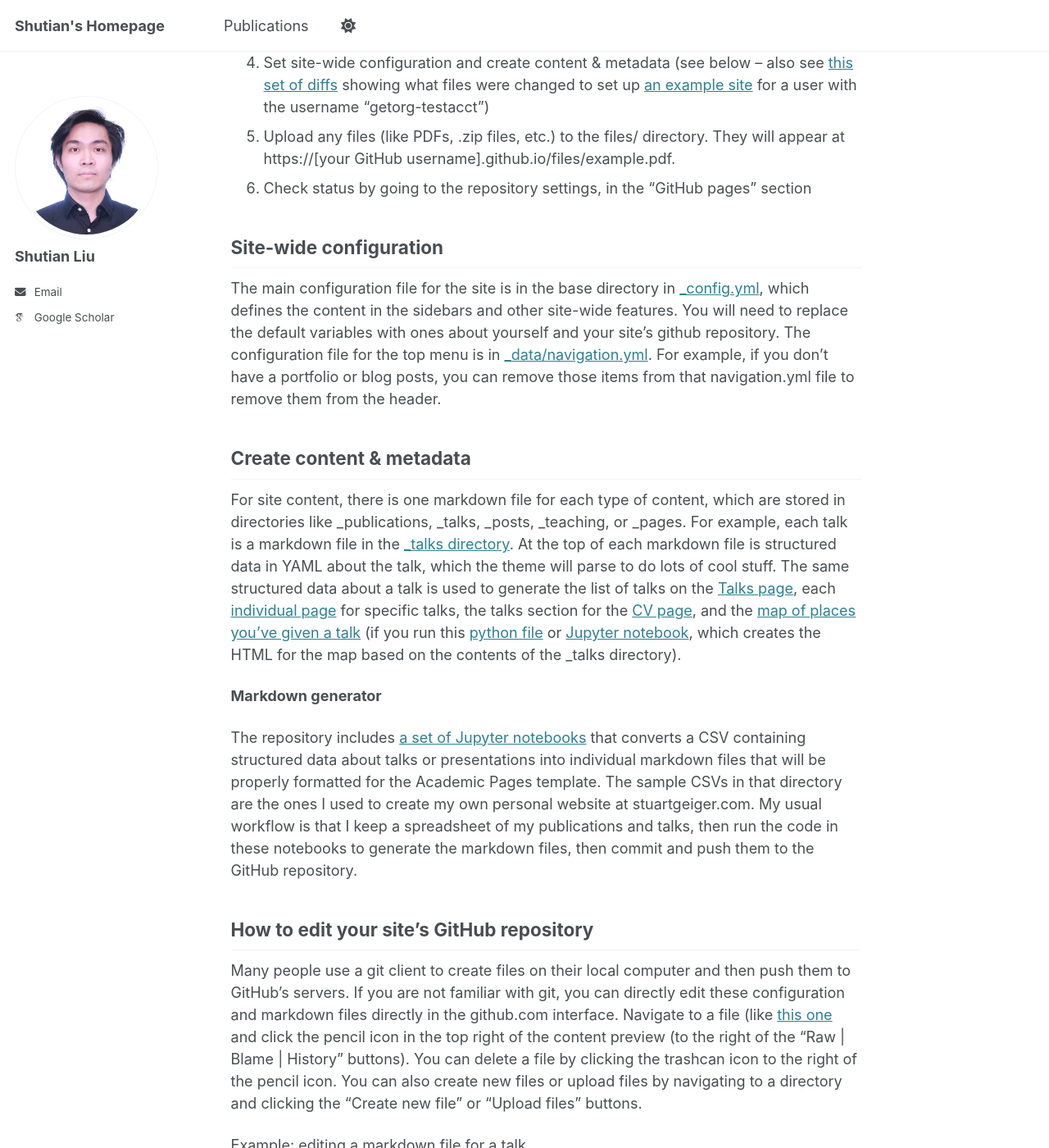
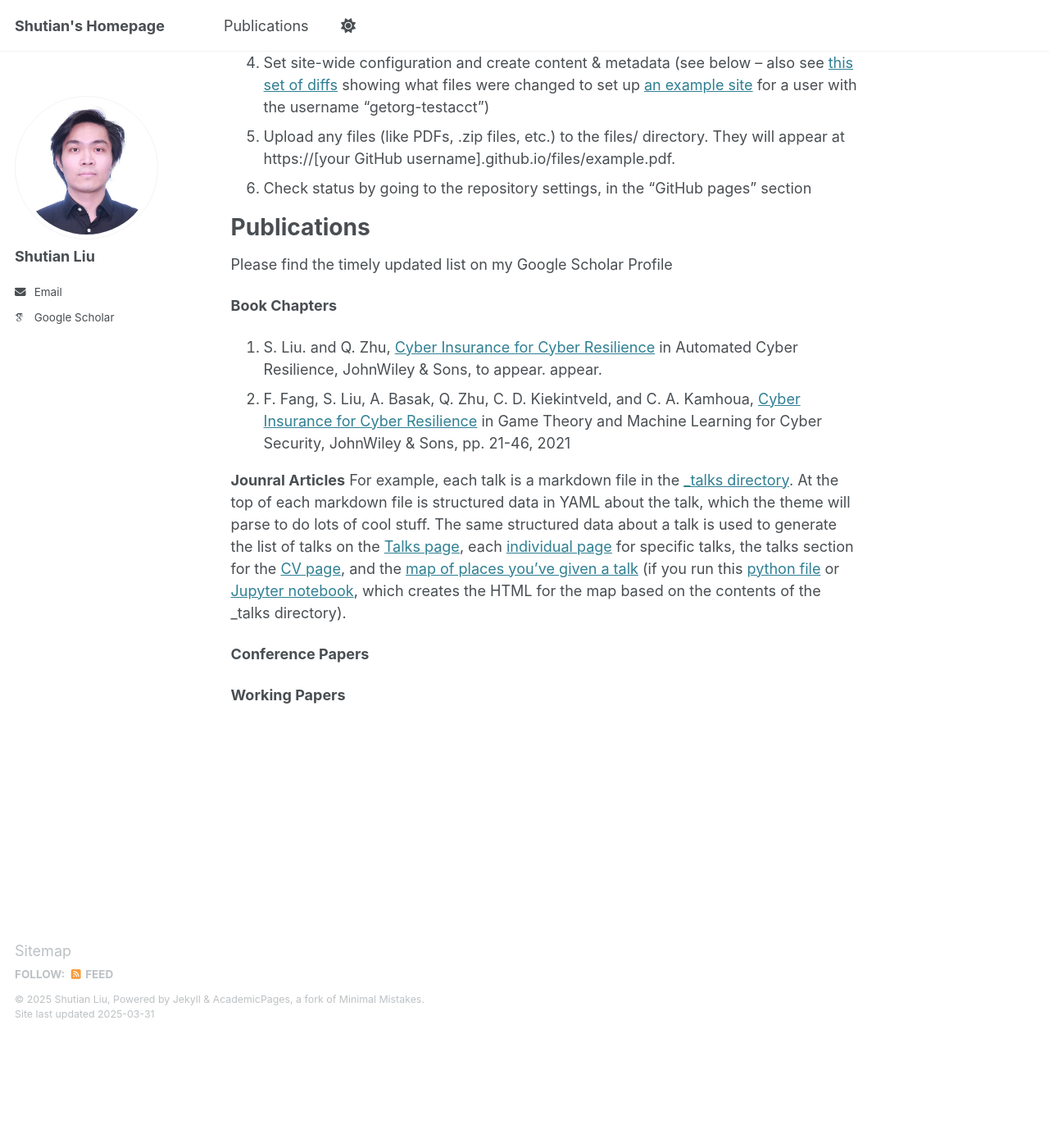
Before and after one commit to ShutianLiu31/shutianliu31.github.io, a Jekyll site: the page built from _pages/about.md, in a window 1280 px wide and 1400 px high, scrolled down 626 px. Shown: the whole window at 82% size. Built offline with Jekyll 4.4.1, drawn with Linux system fonts in a browser that asks for light colours; some web fonts are replaced; after the commit the page ends 1891 px from its top, so only the background shows below that; some of the changed text lies outside the part shown.

Commit message:
Update about.md

```diff
--- a/_pages/about.md
+++ b/_pages/about.md
@@ -24,26 +24,24 @@ Research Interests
 1. Upload any files (like PDFs, .zip files, etc.) to the files/ directory. They will appear at https://[your GitHub username].github.io/files/example.pdf.
 1. Check status by going to the repository settings, in the "GitHub pages" section
 
-Site-wide configuration
-------
-The main configuration file for the site is in the base directory in [_config.yml](https://github.com/academicpages/academicpages.github.io/blob/master/_config.yml), which defines the content in the sidebars and other site-wide features. You will need to replace the default variables with ones about yourself and your site's github repository. The configuration file for the top menu is in [_data/navigation.yml](https://github.com/academicpages/academicpages.github.io/blob/master/_data/navigation.yml). For example, if you don't have a portfolio or blog posts, you can remove those items from that navigation.yml file to remove them from the header.
 
-Create content & metadata
-------
-For site content, there is one markdown file for each type of content, which are stored in directories like _publications, _talks, _posts, _teaching, or _pages. For example, each talk is a markdown file in the [_talks directory](https://github.com/academicpages/academicpages.github.io/tree/master/_talks). At the top of each markdown file is structured data in YAML about the talk, which the theme will parse to do lots of cool stuff. The same structured data about a talk is used to generate the list of talks on the [Talks page](https://academicpages.github.io/talks), each [individual page](https://academicpages.github.io/talks/2012-03-01-talk-1) for specific talks, the talks section for the [CV page](https://academicpages.github.io/cv), and the [map of places you've given a talk](https://academicpages.github.io/talkmap.html) (if you run this [python file](https://github.com/academicpages/academicpages.github.io/blob/master/talkmap.py) or [Jupyter notebook](https://github.com/academicpages/academicpages.github.io/blob/master/talkmap.ipynb), which creates the HTML for the map based on the contents of the _talks directory).
+Publications
+======
 
-**Markdown generator**
+Please find the timely updated list on my Google Scholar Profile
 
-The repository includes [a set of Jupyter notebooks](https://github.com/academicpages/academicpages.github.io/tree/master/markdown_generator
-) that converts a CSV containing structured data about talks or presentations into individual markdown files that will be properly formatted for the Academic Pages template. The sample CSVs in that directory are the ones I used to create my own personal website at stuartgeiger.com. My usual workflow is that I keep a spreadsheet of my publications and talks, then run the code in these notebooks to generate the markdown files, then commit and push them to the GitHub repository.
 
-How to edit your site's GitHub repository
-------
-Many people use a git client to create files on their local computer and then push them to GitHub's servers. If you are not familiar with git, you can directly edit these configuration and markdown files directly in the github.com interface. Navigate to a file (like [this one](https://github.com/academicpages/academicpages.github.io/blob/master/_talks/2012-03-01-talk-1.md) and click the pencil icon in the top right of the content preview (to the right of the "Raw | Blame | History" buttons). You can delete a file by clicking the trashcan icon to the right of the pencil icon. You can also create new files or upload files by navigating to a directory and clicking the "Create new file" or "Upload files" buttons.
+**Book Chapters**
 
-Example: editing a markdown file for a talk
-![Editing a markdown file for a talk](/images/editing-talk.png)
+1. S. Liu. and Q. Zhu, [Cyber Insurance for Cyber Resilience](https://arxiv.org/pdf/2312.02921) in Automated Cyber Resilience, JohnWiley & Sons, to appear.
+appear.
+1. F. Fang, S. Liu, A. Basak, Q. Zhu, C. D. Kiekintveld, and C. A. Kamhoua, [Cyber Insurance for Cyber Resilience](https://onlinelibrary.wiley.com/doi/abs/10.1002/9781119723950.ch2) in Game Theory and Machine Learning for Cyber Security, JohnWiley & Sons, pp. 21-46, 2021
 
-For more info
-------
-More info about configuring Academic Pages can be found in [the guide](https://academicpages.github.io/markdown/), the [growing wiki](https://github.com/academicpages/academicpages.github.io/wiki), and you can always [ask a question on GitHub](https://github.com/academicpages/academicpages.github.io/discussions). The [guides for the Minimal Mistakes theme](https://mmistakes.github.io/minimal-mistakes/docs/configuration/) (which this theme was forked from) might also be helpful.
+
+
+**Jounral Articles**
+ For example, each talk is a markdown file in the [_talks directory](https://github.com/academicpages/academicpages.github.io/tree/master/_talks). At the top of each markdown file is structured data in YAML about the talk, which the theme will parse to do lots of cool stuff. The same structured data about a talk is used to generate the list of talks on the [Talks page](https://academicpages.github.io/talks), each [individual page](https://academicpages.github.io/talks/2012-03-01-talk-1) for specific talks, the talks section for the [CV page](https://academicpages.github.io/cv), and the [map of places you've given a talk](https://academicpages.github.io/talkmap.html) (if you run this [python file](https://github.com/academicpages/academicpages.github.io/blob/master/talkmap.py) or [Jupyter notebook](https://github.com/academicpages/academicpages.github.io/blob/master/talkmap.ipynb), which creates the HTML for the map based on the contents of the _talks directory).
+
+**Conference Papers**
+
+**Working Papers**
```
